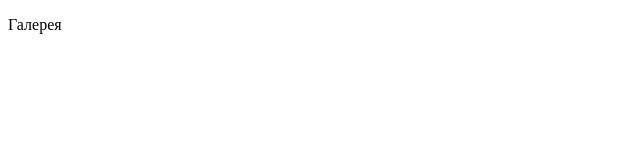
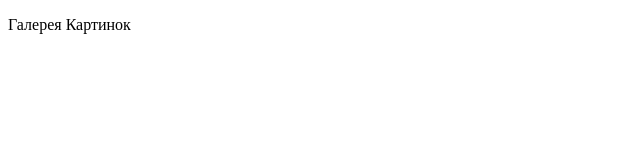
Before and after one commit to Star1515/origin, a plain HTML site: page index.html in a window 1280 px wide. Shown: the full height of the page, 0-640 px from the left. Drawn offline with Linux system fonts and the light colour scheme.

Commit message:
script added

```diff
--- a/index.html
+++ b/index.html
@@ -9,7 +9,7 @@
 </head>
 
 <body>
-    <p class="gallery">Галерея</p>
+    <p class="gallery">Галерея Картинок</p>
 </body>
 
 </html>
```
Also changed, not shown: script.js (added).
